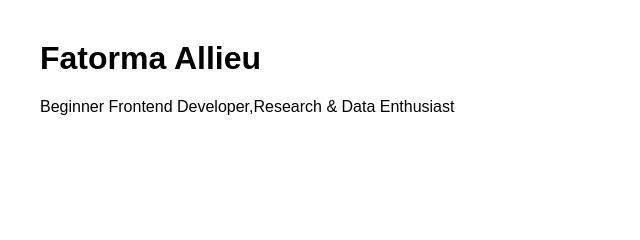
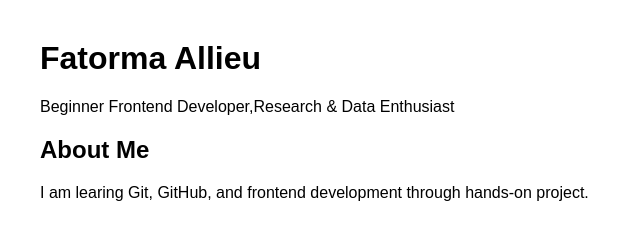
Before and after one commit to allieufatorma/html-css-portfolio, a plain HTML site: page index.html in a window 1280 px wide. Shown: the whole page, without its empty margins (0-640 px from the left). Drawn offline with Linux system fonts and the light colour scheme.

Commit message:
Add About section

```diff
--- a/index.html
+++ b/index.html
@@ -11,5 +11,12 @@
 	<p>Beginner Frontend Developer,Research & Data
 	Enthusiast</p>
 
+	<section>
+
+	<h2>About Me</h2>
+	<p>I am learing Git, GitHub, and
+	frontend development through hands-on
+	project.</p>
+	</section>
 </body>
 </html>
```
